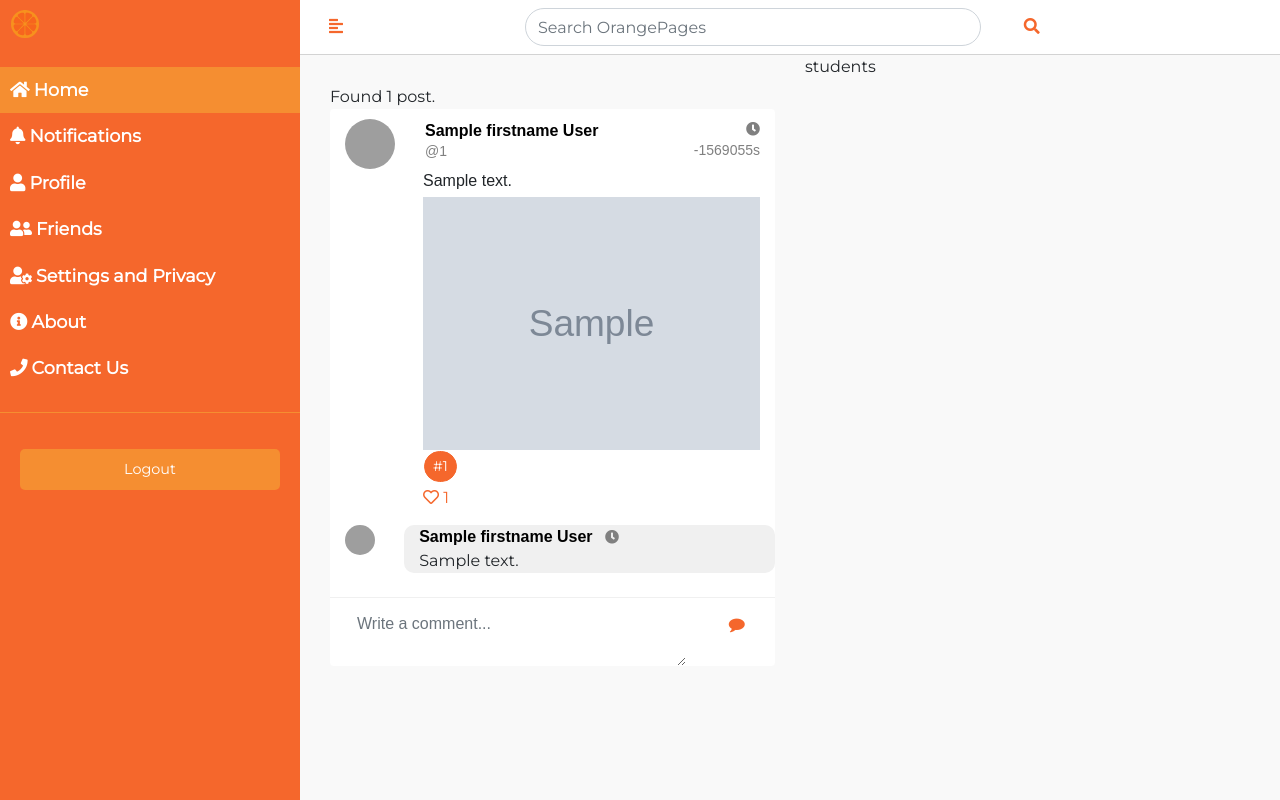
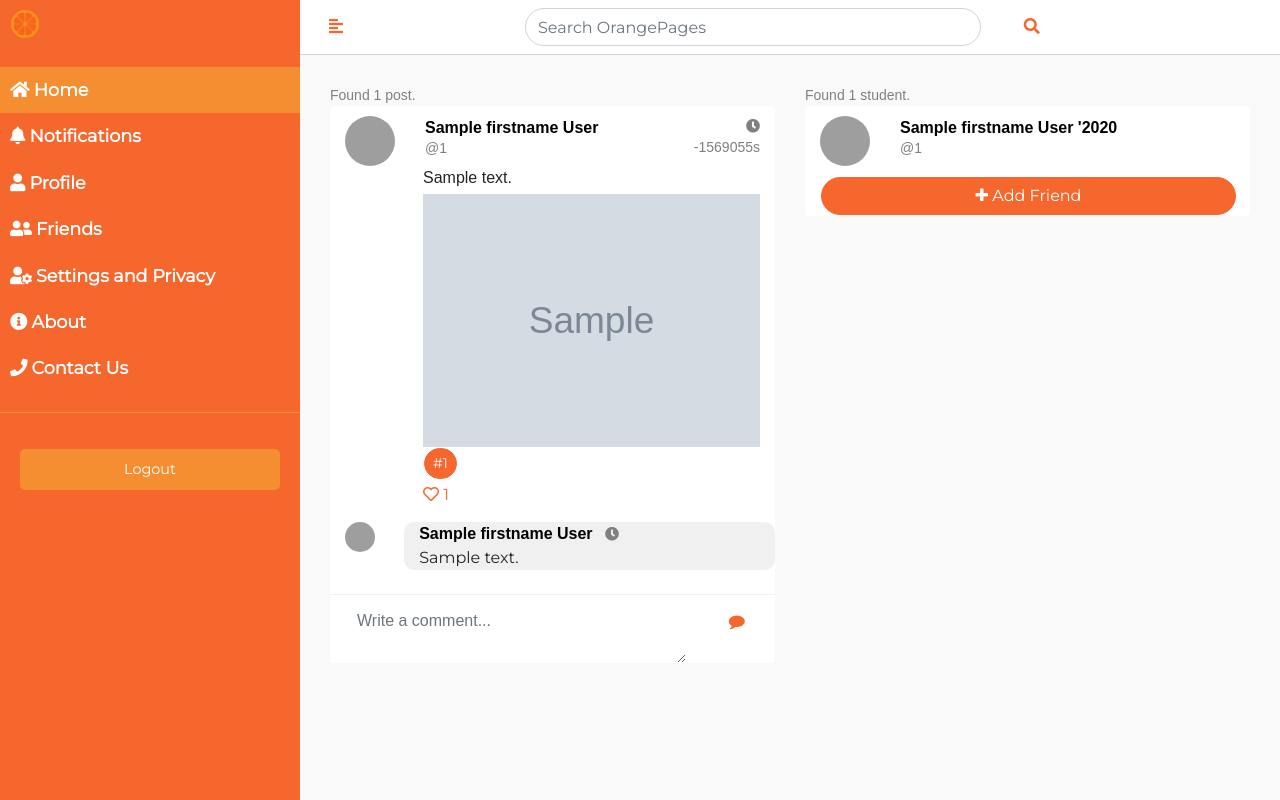
Before and after one commit to jessiejofielding/OrangePages, a Python web app: template orangepages/templates/search.html in a window 1280 px wide. Run offline with Jinja, Linux system fonts and the light colour scheme; the template is opened without the code that fills it: most values are stand-ins (such as "Sample title", 1, 10 or a date in 2020); grey boxes marked "Sample" are stand-in pictures; some libraries are stand-ins or nearby versions; grey boxes are pictures that could not be loaded.

Commit message:
search page updated

```diff
--- a/orangepages/models/models.py
+++ b/orangepages/models/models.py
@@ -471,6 +471,9 @@ class Relationship(db.Model):
             except:
                 return -1
 
+        elif user1.uid == user2.uid:
+            return 0
+
         return int(rel.status)
 
 
--- a/orangepages/templates/search.html
+++ b/orangepages/templates/search.html
@@ -49,7 +49,7 @@
         <!-- Post results -->
         <div class="col">
 
-          <div class="num-students" style="margin-top: 30px;">
+          <div class="post-subtitle" style="margin-top: 30px;">
             <text> Found {{posts|length}} post{% if posts|length != 1:%}s{%endif%}. </text>
           </div>
 
@@ -58,9 +58,79 @@
           {% endfor %}
         </div>
 
-        <!-- Comment results -->
+        <!-- Student results -->
         <div class="col">
-           students
+
+           <div class="post-subtitle" style="margin-top: 30px;">
+            <text> Found {{user_preview_list|length}}
+                        student{% if user_preview_list|length != 1:%}s{%endif%}. </text>
+          </div>
+
+          {% for lookup in user_preview_list: %}
+          <div class="post-card card" style="margin-bottom: 10px; border:none;">
+            <div class="container-fluid">
+              <div class="row" style="padding-bottom: 10px;">
+              <!-- Profile photo -->
+                <div class="col" style="padding-top: 10px; -ms-flex: 0 0 40px; flex: 0 0 40px;">
+                  {%if lookup._pic is none:%}
+                  <i class="fa fa-user feed-profile rounded-circle"></i>
+                  {%else:%}
+                  <a href='profile/{{ lookup.uid }}'>
+                  <img class="feed-profile rounded-circle"
+                    src='https://res.cloudinary.com/hcfgcbhqf/image/upload/c_fill,h_120,w_120,g_face,r_10/{{lookup._pic}}.png'
+                   alt="failed to load">
+                  {%endif%}
+                  </a>
+                </div>
+
+            <!-- User and netid -->
+            <div class="col" style="padding-top: 10px;">
+              <a href='profile/{{ user.uid }}' class="post-title">{{lookup.firstname}}
+                {{lookup.lastname}} '{{lookup.year}} <h6 class="post-subtitle"> @{{lookup.uid}} </h6> </a>
+            </div>
+          </div>
+
+          {% if lookup.uid != user.uid %}
+            {% if user.is_friend(lookup) %}
+
+                            <form method="post" action="/profile/unfriend" class="inline">
+                                <button type="submit" class="btn btn-primary tag-pill" name="content"
+                                    value="{{ lookup.uid }}" class="link-button" style="width: 100%">
+                                    <span class="friends"><i class="fa fa-check"></i> Friends</span>
+                                    <span class="unfriend"><i class="fa fa-times"></i> Unfriend?</span>
+                                </button>
+                            </form>
+
+                            {% elif user.friend_requested(lookup) %}
+
+                            <button type="submit" class="btn btn-primary tag-pill" name="content"
+                                value="{{ lookup.uid }}" class="link-button" style="width: 100%">
+                                <i class="fa fa-check"></i> Friend Request Sent
+                            </button>
+
+                            {% elif lookup.friend_requested(user) %}
+                            <form method="post" action="/profile/add-friend" class="inline">
+                                <button type="submit" class="btn btn-primary tag-pill" name="content"
+                                    value="{{ lookup.uid }}" class="link-button" style="width: 100%">
+                                    <i class="fa fa-plus"></i> Accept Friend Request
+                                </button>
+                            </form>
+
+                            {% else %}
+
+                            <form method="post" action="/profile/friend-request" class="inline">
+                                <button type="submit" class="btn btn-primary tag-pill" name="content"
+                                    value="{{ lookup.uid }}" class="link-button" style="width: 100%">
+                                    <i class="fa fa-plus"></i> Add Friend
+                                </button>
+                            </form>
+
+                            {% endif %}
+          {% endif %}
+
+          {% endfor %}
+
+
         </div>
       </div>
 
```
Also changed, not shown: test.sqlite.
